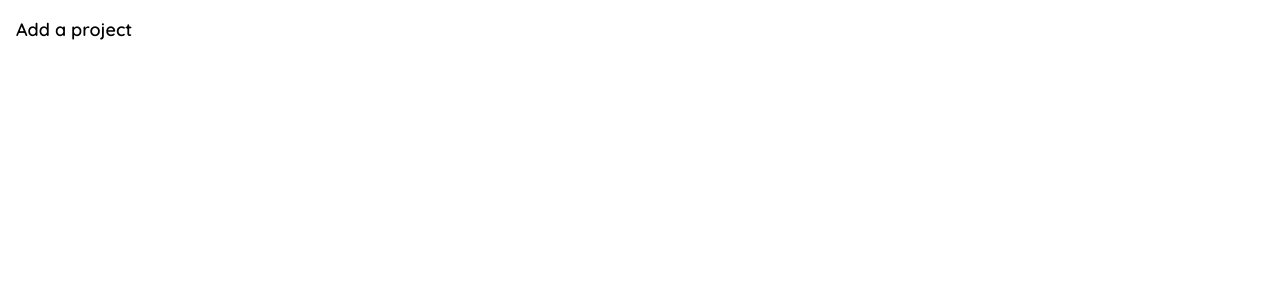
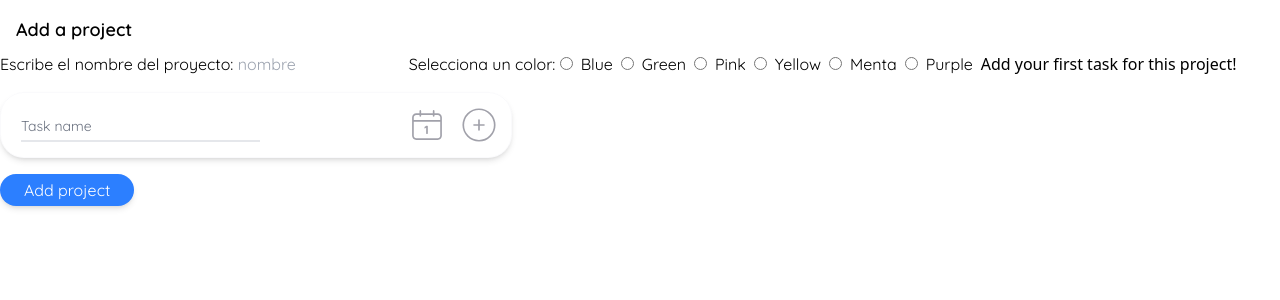
Before and after one commit to aldanielago/TaskList, a React (Vite) app: page /add-project in a window 1280 px wide. Shown: the top 300 px of the page. Built offline with nearby package versions, Linux system fonts and the light colour scheme.

Commit message:
[Functionality] Add project form

```diff
--- a/src/App.jsx
+++ b/src/App.jsx
@@ -4,13 +4,14 @@ import { Home } from "./components/pages/Home";
 import { TaskProvider } from "./contexts/TaskContext";
 import { TasksPage } from "./components/pages/TasksPage";
 import { AddProjectPage } from "./components/pages/AddProjectPage";
+import { ProjectProvider } from "./contexts/ProjectsContext";
 
 function App() {
   return (
     <Routes>
       <Route path="/" element={<TaskProvider><Home /></TaskProvider>} />
       <Route path="/tasks" element={<TaskProvider><TasksPage/></TaskProvider>} />
-      <Route path="/add-project" element={<TaskProvider><AddProjectPage/></TaskProvider>} />
+      <Route path="/add-project" element={<ProjectProvider><TaskProvider><AddProjectPage/></TaskProvider></ProjectProvider>} />
     </Routes>
   )
 }
--- a/src/components/pages/AddProjectPage.jsx
+++ b/src/components/pages/AddProjectPage.jsx
@@ -1,8 +1,32 @@
+import { useContext } from "react"
+import { AddTask } from "../elements/AddTask"
+import { ProjectContext } from "../../contexts/ProjectsContext"
+import { PrimaryButton } from "../buttons/PrimaryButton"
+
 export function AddProjectPage() {
+  const { projectsPallete } = useContext(ProjectContext)
   return (
     <>
       <h1 className="font-Quicksand font-bold text-lg pl-4 pt-4">Add a project</h1>
-
+      <label>
+        <span className="font-Quicksand">Escribe el nombre del proyecto: </span>
+        <input className="font-Quicksand" type="text" placeholder="nombre"/>
+      </label>
+      <label>
+        <span className="font-Quicksand">Selecciona un color: </span>
+        { projectsPallete.map((p, index) => {
+          return (
+            <label key={index}>
+              <input type="radio" name="color" value={p.pallete} />
+              <span className={`font-Quicksand inline-block bg-${p.bgColor} hover:bg-${p.secondaryColor} hover:cursor-pointer p-2 rounded-xl`}>{p.name}</span>
+            </label>
+          )})}
+      </label>
+      <label>
+        <span>Add your first task for this project!</span>
+        <AddTask />
+      </label>
+      <PrimaryButton text="Add project" />
     </>
   )
 }
--- a/src/components/pages/Home.jsx
+++ b/src/components/pages/Home.jsx
@@ -28,7 +28,7 @@ export function Home() {
           <AddTask/>
           { loading && <LoadingTasks/>}
           { error && <ErrorLoading/>}
-          { sortedTasks.length === 0 && <InformativeBox time="today"/>}
+          { sortedTasks.length === 0 && <InformativeBox time="for today"/>}
           { sortedTasks.map((task) => (
             <TodoItem
               key={task.id}
--- a/src/contexts/ProjectsContext.jsx
+++ b/src/contexts/ProjectsContext.jsx
@@ -3,17 +3,17 @@ import { useLocalStorage } from "../hooks/useLocalStorage";
 
 const ProjectContext = createContext();
 
-const projectsPallete = [
-  { pallete: 1, bgColor: 'light-blue', secondaryColor: 'very-light-blue' },
-  { pallete: 2, bgColor: 'light-green', secondaryColor: 'very-light-green' },
-  { pallete: 3, bgColor: 'light-pink', secondaryColor: 'very-light-pink' },
-  { pallete: 4, bgColor: 'light-yellow', secondaryColor: 'very-light-yellow' },
-  { pallete: 5, bgColor: 'menta', secondaryColor: 'light-menta' },
-  { pallete: 6, bgColor: 'light-purple', secondaryColor: 'very-light-purple' },
-];
-
 function ProjectProvider({ children }) {
   const { item: projects, updateInfo: setProjects, loading, error } = useLocalStorage('TASKS_V1', []);
+
+  const projectsPallete = [
+    { pallete: 1, name:'Blue', bgColor: 'light-blue', secondaryColor: 'very-light-blue' },
+    { pallete: 2, name:'Green', bgColor: 'light-green', secondaryColor: 'very-light-green' },
+    { pallete: 3, name:'Pink', bgColor: 'light-pink', secondaryColor: 'very-light-pink' },
+    { pallete: 4, name:'Yellow', bgColor: 'light-yellow', secondaryColor: 'very-light-yellow' },
+    { pallete: 5, name:'Menta', bgColor: 'menta', secondaryColor: 'light-menta' },
+    { pallete: 6, name:'Purple', bgColor: 'light-purple', secondaryColor: 'very-light-purple' },
+  ];
 
   // Function to generate ids
   function generateUniqueId() {
```
